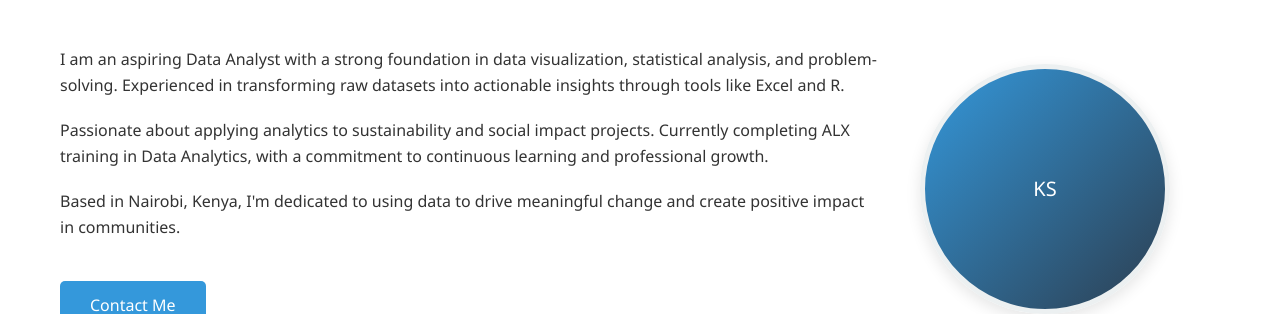
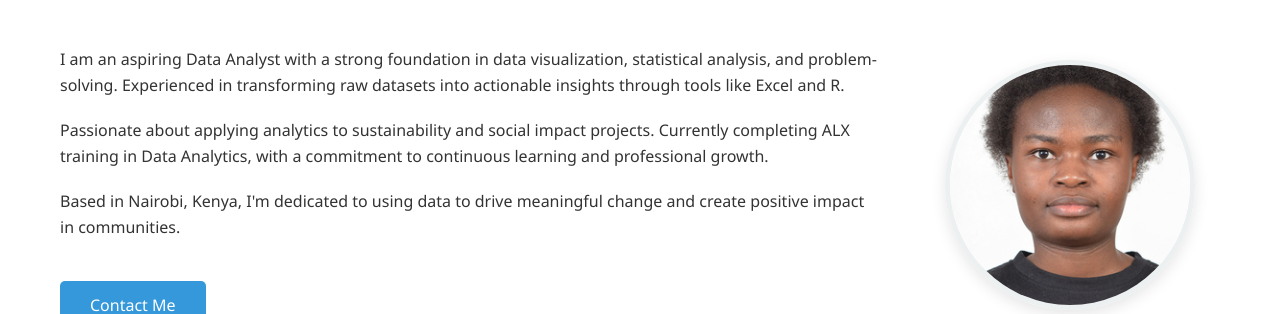
Before and after one commit to simiyuk-png/My-Website-, a plain HTML site: page index.html in a window 1280 px wide. Shown: the part 645-959 px from the top of the page. Drawn offline with Linux system fonts and the light colour scheme.

Commit message:
Update index.html

```diff
--- a/index.html
+++ b/index.html
@@ -513,9 +513,9 @@
                     <a href="#contact" class="btn" style="margin-top: 20px;">Contact Me</a>
                 </div>
                 <div class="about-image">
-                    <!-- Placeholder for profile image -->
-                    <div class="profile-img" style="background: linear-gradient(135deg, #3498db, #2c3e50); display: flex; align-items: center; justify-content: center; color: white; font-size: 20px;">
-                        KS
+    <!-- Placeholder for profile image -->
+    <img src="karen-profile.jpg" alt="Karen Simiyu - Data Analyst" class="profile-img">
+                </div>
                     </div>
                 </div>
             </div>
```
